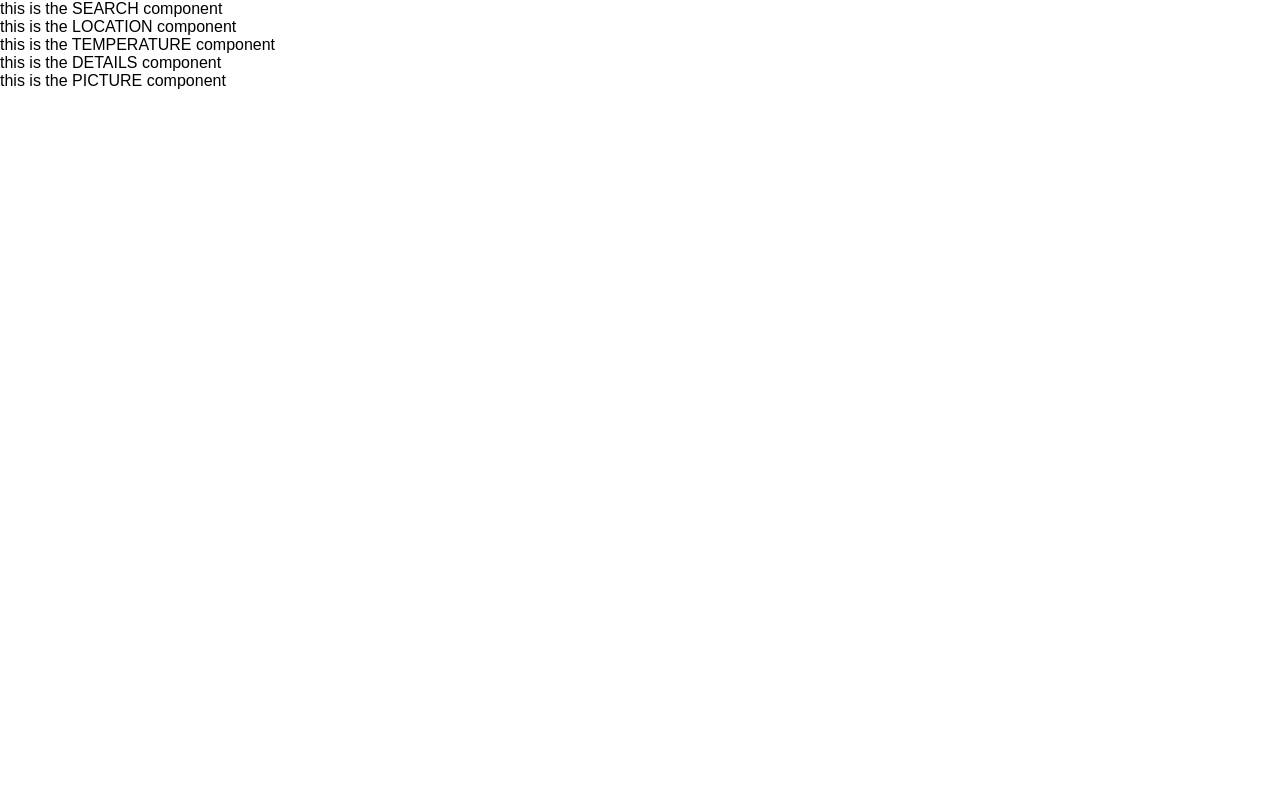
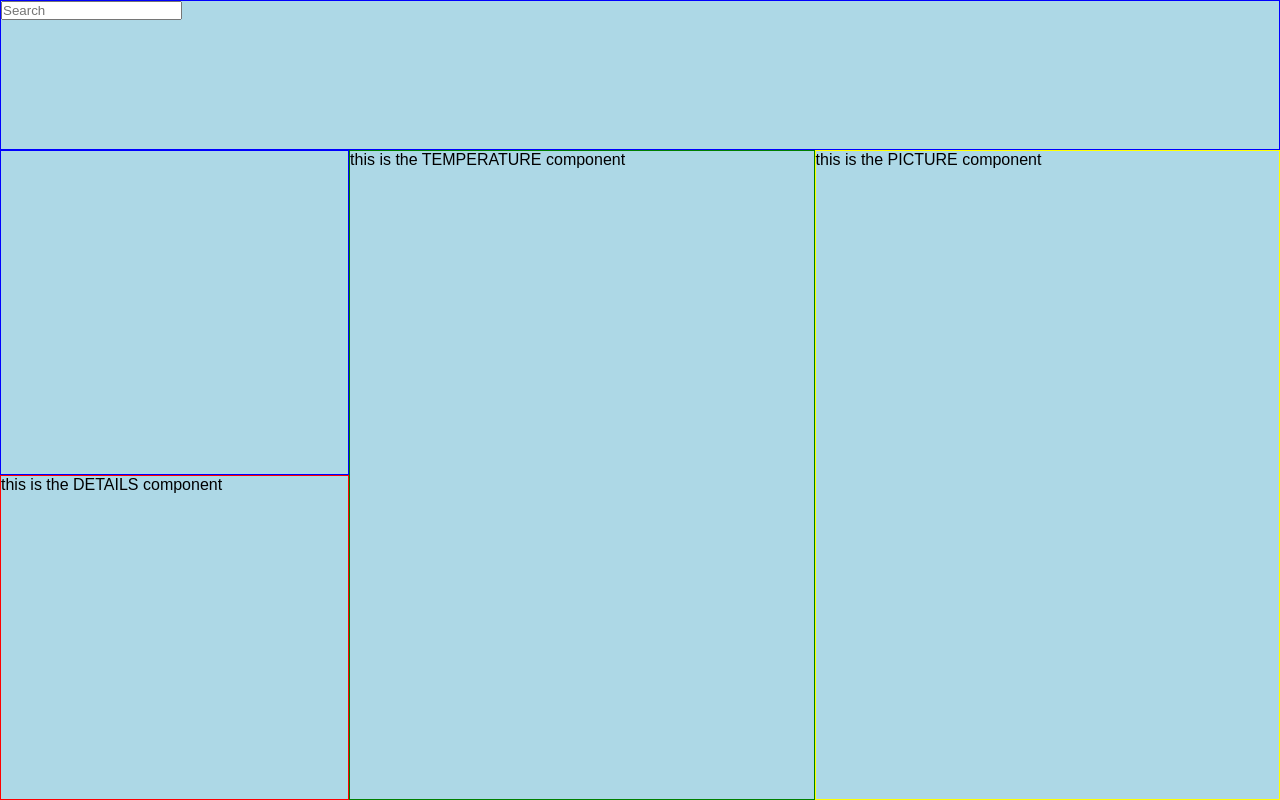
Before and after one commit to d-username/the-everyone-must-have-my-first-one-and-only-weather-app, a React (Create React App) app: page / in a window 1280 px wide. Built offline with nearby package versions, Linux system fonts and the light colour scheme; no server answers.

Commit message:
set up API calls

```diff
--- a/src/App.css
+++ b/src/App.css
@@ -4,3 +4,41 @@
     margin: 0;
     font-family: sans-serif;
 }
+
+.App-wrapper {
+    background-color: lightblue;
+    height: 100vh;
+    width: 100vw;
+
+    display: grid;
+    grid-template:
+        "search search search" 150px
+        "location temperature picture" 1fr
+        "details temperature picture" 1fr /
+        0.75fr 1fr 1fr
+}
+
+.search {
+    grid-area: search;
+    border: 1px solid blue
+}
+
+.location {
+    grid-area: location;
+        border: 1px solid blue
+}
+
+.temperature {
+    grid-area: temperature;
+        border: 1px solid green
+}
+
+.details {
+    grid-area: details;
+        border: 1px solid red
+}
+
+.picture {
+    grid-area: picture;
+        border: 1px solid yellow
+}
--- a/src/components/Details.jsx
+++ b/src/components/Details.jsx
@@ -1,5 +1,5 @@
 function Details() {
-  return <div>this is the DETAILS component</div>;
+  return <div className='details'>this is the DETAILS component</div>;
 }
 
 export default Details;
--- a/src/components/Location.jsx
+++ b/src/components/Location.jsx
@@ -1,5 +1,5 @@
 function Location() {
-  return <div>this is the LOCATION component</div>;
+  return <div className='location'></div>;
 }
 
 export default Location;
--- a/src/components/Picture.jsx
+++ b/src/components/Picture.jsx
@@ -1,5 +1,5 @@
 function Picture() {
-  return <div>this is the PICTURE component</div>;
+  return <div className='picture'>this is the PICTURE component</div>;
 }
 
 export default Picture;
--- a/src/components/Search.jsx
+++ b/src/components/Search.jsx
@@ -1,5 +1,63 @@
+import { useState, useEffect } from 'react';
+
 function Search() {
-  return <div>this is the SEARCH component</div>;
+  const [inputText, setInputText] = useState('');
+  const [searchText, setSearchText] = useState('');
+  const [locationKey, setLocationKey] = useState('');
+
+  // i am going to need 2 API calls, first for the locationKey then for the current conditions.
+
+  // API call for the locationKey:
+  useEffect(() => {
+    fetch(
+      `http://dataservice.accuweather.com/locations/v1/cities/search?apikey=jr5AaGayfOxj6lpq51dE355zXZ5oID9P&q=${searchText}&language=en-uk&details=false&offset=1`
+    )
+      .then((res) => res.json())
+      .then((data) => {
+        //console.log('this is the key', data[0].Key);
+        setLocationKey(data[0].Key);
+        console.log('this is the location data: ,', data);
+      })
+      .catch((err) => {
+        console.log(err.message);
+      });
+  }, [searchText]);
+
+  // now that i have the location key, i can fetch the current conditions for the location.
+  useEffect(() => {
+    fetch(
+      `http://dataservice.accuweather.com/currentconditions/v1/${locationKey}?apikey=jr5AaGayfOxj6lpq51dE355zXZ5oID9P&details=true`
+    )
+      .then((res) => res.json())
+      .then((data) => {
+        console.log('this is the weather data ', data);
+      })
+      .catch((err) => {
+        console.log(err.message);
+      });
+  }, [locationKey]);
+
+
+
+  const handleSubmit = (e) => {
+    e.preventDefault();
+    console.log('clicked enter, so you submitted this:', inputText);
+    setSearchText(inputText);
+    setInputText('');
+  };
+
+  return (
+    <form className='search' onSubmit={(e) => handleSubmit(e)}>
+      <input
+        type='search'
+        id='search'
+        name='search'
+        placeholder='Search'
+        value={inputText}
+        onChange={(e) => setInputText(e.target.value.toLowerCase())}
+      ></input>
+    </form>
+  );
 }
 
 export default Search;
--- a/src/components/Temperature.jsx
+++ b/src/components/Temperature.jsx
@@ -1,5 +1,5 @@
 function Temperature() {
-  return <div>this is the TEMPERATURE component</div>;
+  return <div className='temperature'>this is the TEMPERATURE component</div>;
 }
 
 export default Temperature;
```
